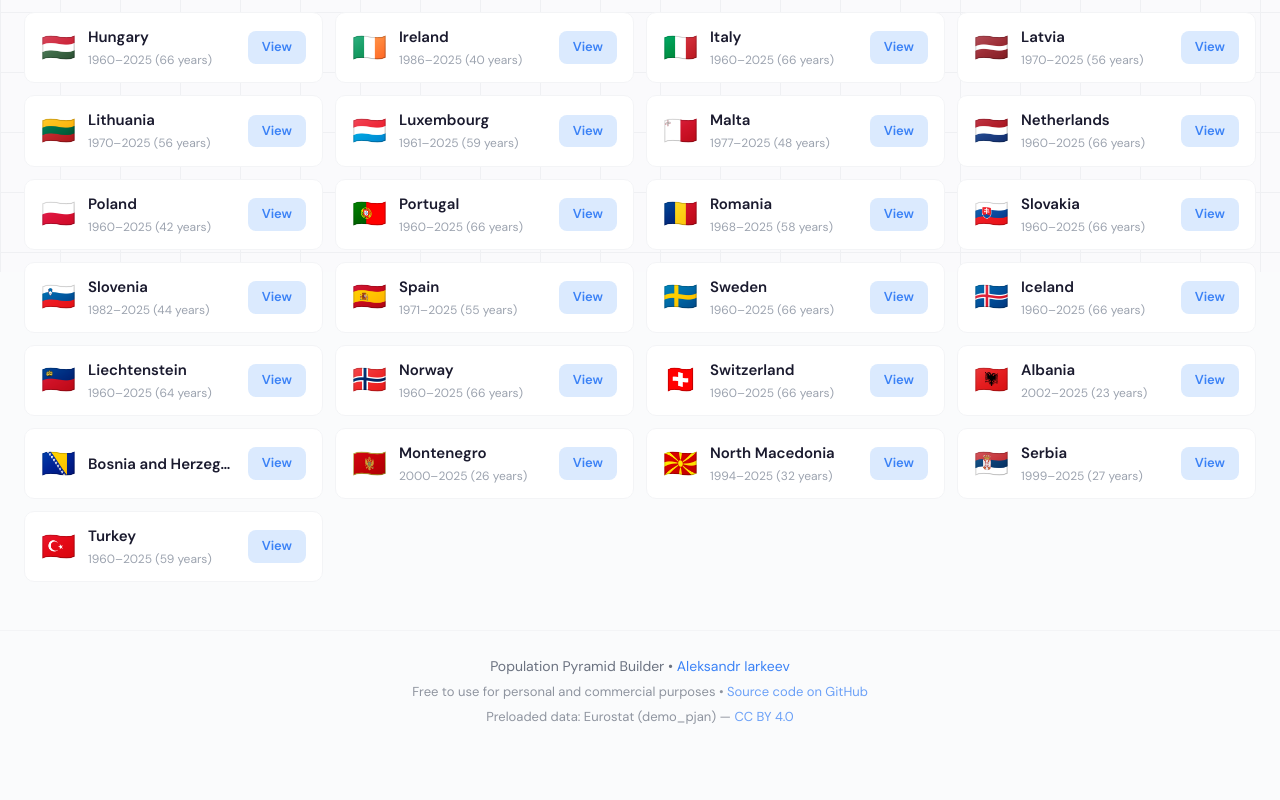
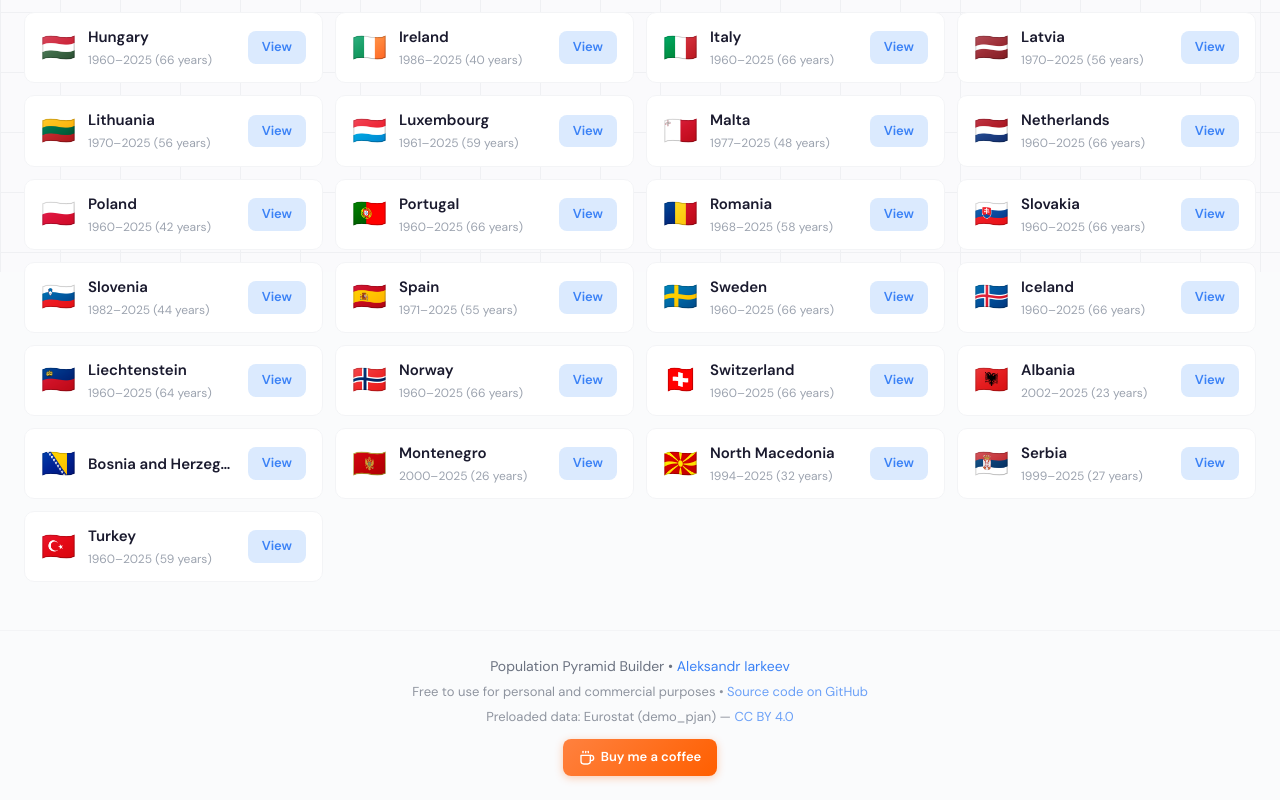
Before and after one commit to Bleizard/population-diagram, a React (Vite) app: page /countries in a window 1280 px wide. Shown: the part 528-1328 px from the top of the page. Before the commit the page ends 1279 px from the top, so only its background shows below. Built offline with nearby package versions, Linux system fonts and the light colour scheme.

Commit message:
feat: add Buy Me a Coffee donation link in footer
Co-Authored-By: Claude Opus 4.6 <noreply@anthropic.com>

```diff
--- a/src/components/layout/AppFooter/AppFooter.module.css
+++ b/src/components/layout/AppFooter/AppFooter.module.css
@@ -30,3 +30,25 @@
 .footer a:hover {
   text-decoration: underline;
 }
+
+.coffeeLink {
+  display: inline-flex;
+  align-items: center;
+  gap: 6px;
+  margin-top: 12px;
+  padding: 8px 16px;
+  font-size: 0.8125rem;
+  font-weight: 600;
+  color: #fff !important;
+  background: linear-gradient(135deg, #ff813f, #ff5f00);
+  border-radius: 8px;
+  text-decoration: none !important;
+  transition: transform var(--transition-fast), box-shadow var(--transition-fast);
+  box-shadow: 0 2px 8px rgba(255, 95, 0, 0.3);
+}
+
+.coffeeLink:hover {
+  transform: translateY(-1px);
+  box-shadow: 0 4px 14px rgba(255, 95, 0, 0.4);
+  text-decoration: none !important;
+}
--- a/src/components/layout/AppFooter/AppFooter.tsx
+++ b/src/components/layout/AppFooter/AppFooter.tsx
@@ -36,6 +36,21 @@ export function AppFooter() {
           CC BY 4.0
         </a>
       </p>
+      <a
+        href="https://buymeacoffee.com/bleizard"
+        target="_blank"
+        rel="noopener noreferrer"
+        className={styles.coffeeLink}
+      >
+        <svg xmlns="http://www.w3.org/2000/svg" width="16" height="16" viewBox="0 0 24 24" fill="none" stroke="currentColor" strokeWidth="2" strokeLinecap="round" strokeLinejoin="round">
+          <path d="M17 8h1a4 4 0 1 1 0 8h-1"/>
+          <path d="M3 8h14v9a4 4 0 0 1-4 4H7a4 4 0 0 1-4-4Z"/>
+          <line x1="6" y1="2" x2="6" y2="4"/>
+          <line x1="10" y1="2" x2="10" y2="4"/>
+          <line x1="14" y1="2" x2="14" y2="4"/>
+        </svg>
+        Buy me a coffee
+      </a>
     </footer>
   );
 }
```
